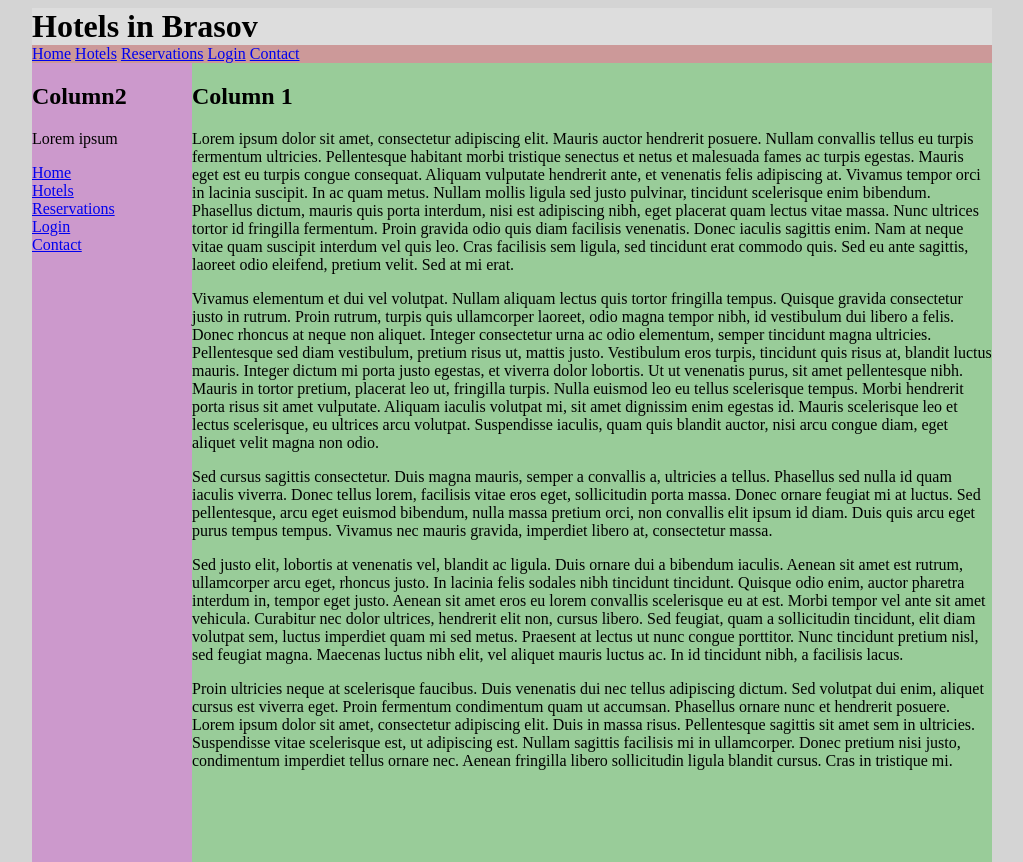
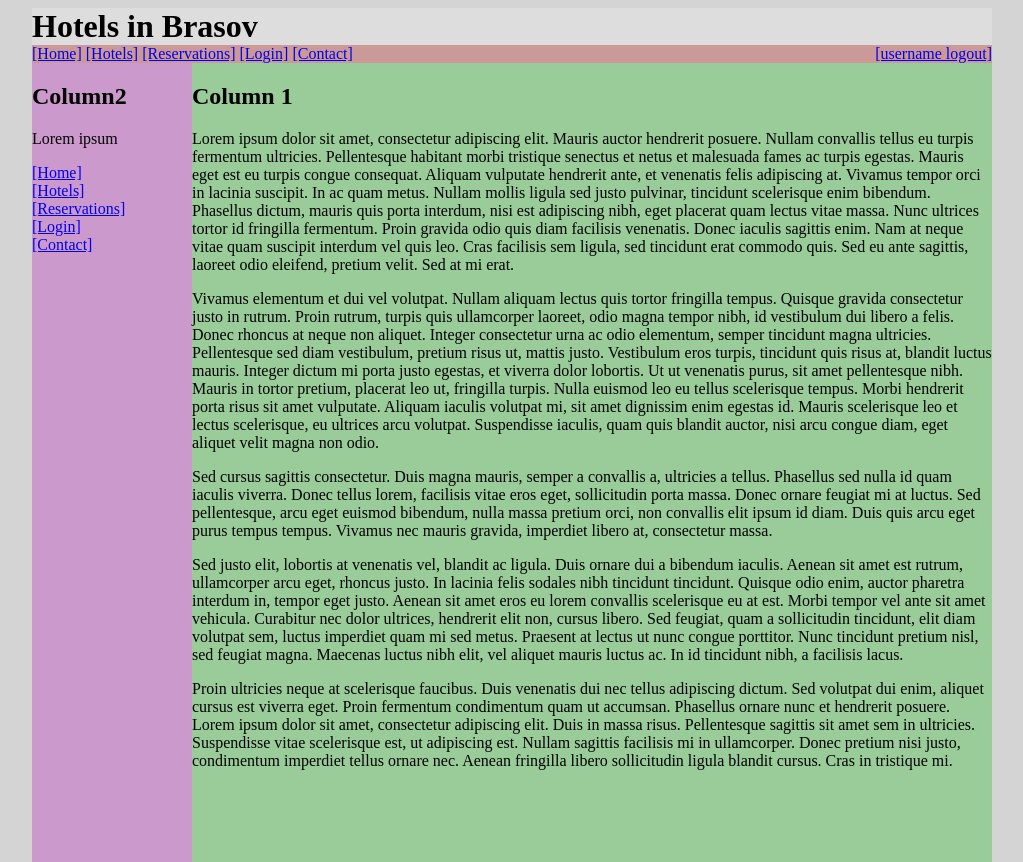
Before and after one commit to alin-draghia/hotel-reservation-system, a PHP site: page /index.php in a window 1280 px wide. Shown: the top 862 px of the page, without its empty margins (128-1151 px from the left). Run offline with PHP 8.4, Linux system fonts and the light colour scheme.

Commit message:
add logout to header

```diff
--- a/header.php
+++ b/header.php
@@ -1,3 +1,21 @@
+<?php
+session_start();
+
+function logout() {
+    echo "logout was called";
+    header("location: index.php");
+}
+
+if ($_SERVER["REQUEST_METHOD"] == "GET") {
+    if (isset($_GET["logout"])) {
+        $val = $_GET["logout"];
+        if ($val == 1) {
+            logout();
+        }
+    }
+}
+?>
+
 <!DOCTYPE html>
 <html>
 	<head>
@@ -11,25 +29,50 @@
 				<h1>Hotels in Brasov</h1>
 			</div>
 			<div id="nav">
+
 				<ul>
-                    <li><a href="index.php">Home</a></li>
-                    <li><a href="hotels.php">Hotels</a></li>
-                    <li><a href="reservations.php">Reservations</a></li>
-                    <li><a href="login.php">Login</a></li>
-                    <li><a href="contact.php">Contact</a></li>
+					<li>
+						<a href="index.php">[Home]</a>
+					</li>
+					<li>
+						<a href="hotels.php">[Hotels]</a>
+					</li>
+					<li>
+						<a href="reservations.php">[Reservations]</a>
+					</li>
+					<li>
+						<a href="login.php">[Login]</a>
+					</li>
+					<li>
+						<a href="contact.php">[Contact]</a>
+					</li>
 				</ul>
+
+				<span style="float: right; display: inline;"> <a href="<?php echo $_SERVER['PHP_SELF'] . '?logout=1'; ?>"> <?php echo "[username logout]"; ?></a> </span>
+				<div style="clear: both;"></div>
 			</div>
-
 
 			<div id="sidebar">
 				<h2>Column2</h2>
-                <p>Lorem ipsum</p>
+				<p>
+					Lorem ipsum
+				</p>
 				<ul>
-                    <li><a href="index.php">Home</a></li>
-                    <li><a href="hotels.php">Hotels</a></li>
-                    <li><a href="reservations.php">Reservations</a></li>
-                    <li><a href="login.php">Login</a></li>
-                    <li><a href="contact.php">Contact</a></li>
+					<li>
+						<a href="index.php">[Home]</a>
+					</li>
+					<li>
+						<a href="hotels.php">[Hotels]</a>
+					</li>
+					<li>
+						<a href="reservations.php">[Reservations]</a>
+					</li>
+					<li>
+						<a href="login.php">[Login]</a>
+					</li>
+					<li>
+						<a href="contact.php">[Contact]</a>
+					</li>
 				</ul>
 
 			</div>
--- a/style.css
+++ b/style.css
@@ -57,6 +57,8 @@ body {
 	margin: 0;
 	padding: 0;
 	list-style: none;
+	display: inline;
+	float: left;
 }
 
 #nav li {
@@ -111,3 +113,7 @@ s
 .error-message {
 	color: #FF0000;
 }
+
+#login-status div {
+	display: inline;
+}
```
Lines whose indentation alone changed are shown as unchanged.
